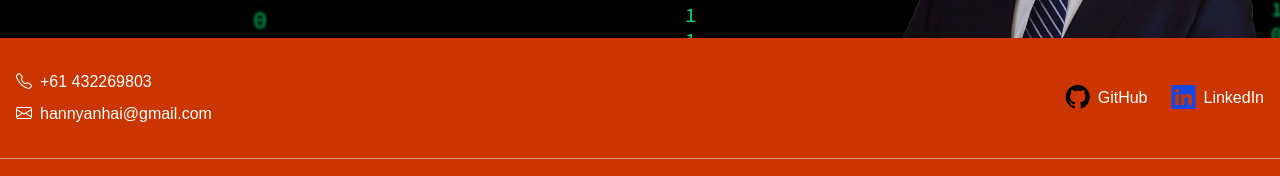
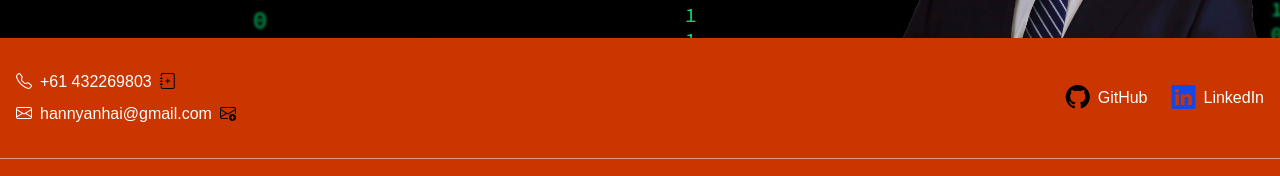
Before and after one commit to Hanny658/Website-Hanny, a Next.js app: page / in a window 1280 px wide. Shown: the part 762-938 px from the top of the page. Built offline with nearby package versions, Linux system fonts and the light colour scheme.

Commit message:
Adding vCard and mailto function to my footer

```diff
--- /dev/null
+++ b/src/components/add-contact.tsx
@@ -0,0 +1,66 @@
+// components/AddContactButton.tsx
+"use client"
+import React, { FC } from "react";
+
+export interface AddContactButtonProps {
+    fullName: string;
+    phone: string;
+    email?: string;
+    fileName?: string;
+    className?: string;
+    children?: React.ReactNode;
+}
+
+/**
+ * AddContactButton
+ *
+ * Click -> trigger a download of the contact .vcf file download for user to save to contact
+ * - Export a .vcf in the standard of vCard 3.0
+ */
+export const AddContactButton: FC<AddContactButtonProps> = ({
+    fullName,
+    phone,
+    email,
+    fileName = "contact",
+    className,
+    children = "Add to Contact",
+}) => {
+    const handleClick = () => {
+        const lines = [
+            "BEGIN:VCARD",
+            "VERSION:3.0",
+            `FN:${fullName}`,
+            `TEL;TYPE=CELL:${phone}`,
+        ];
+        if (email) {
+            lines.push(`EMAIL;TYPE=INTERNET:${email}`);
+        }
+        lines.push("END:VCARD");
+        const vcardText = lines.join("\r\n");
+
+        const blob = new Blob([vcardText], { type: "text/vcard;charset=utf-8" });
+        const url = URL.createObjectURL(blob);
+
+        const a = document.createElement("a");
+        a.href = url;
+        a.download = `${fileName}.vcf`;
+        document.body.appendChild(a);
+        a.click();
+
+        // clean up
+        document.body.removeChild(a);
+        URL.revokeObjectURL(url);
+    };
+
+    return (
+        <button
+            type="button"
+            onClick={handleClick}
+            className={className}
+        >
+            {children}
+        </button>
+    );
+};
+
+export default AddContactButton;
--- a/src/components/footer.tsx
+++ b/src/components/footer.tsx
@@ -1,5 +1,7 @@
 import { FC } from 'react'
 import Link from 'next/link'
+import MailtoLink from './mail-to-link'
+import AddContactButton from './add-contact'
 
 const Footer: FC = () => {
   return (
@@ -9,11 +11,32 @@ const Footer: FC = () => {
         <div className="space-y-2">
           <div className="flex items-center">
             <i className="bi bi-telephone mr-2" aria-hidden="true" />
-            <span>+61 432269803</span>
+            <span>
+              +61 432269803
+              <AddContactButton
+                fullName="Hanny Zhang"
+                phone="+61432269803"
+                email="hannyanhai@gmail.com"
+                fileName="Hanny"
+                className="inline-block px-2 py-0 bg-transparent text-black hover:text-gray-800"
+              >
+                <i className="bi bi-journal-plus"></i>
+              </AddContactButton>
+            </span>
           </div>
           <div className="flex items-center">
             <i className="bi bi-envelope mr-2" aria-hidden="true" />
-            <span>hannyanhai@gmail.com</span>
+            <span>
+              hannyanhai@gmail.com
+              <MailtoLink
+                email="hannyanhai@gmail.com"
+                subject="G'day, Hanny!"
+                body="I saw your personal website and have a interest to have a chat with you."
+                className="inline-block px-2 py-0 bg-transparent text-black hover:text-gray-800"
+              >
+                <i className="bi bi-envelope-plus"></i>
+              </MailtoLink>
+            </span>
           </div>
         </div>
 
--- /dev/null
+++ b/src/components/mail-to-link.tsx
@@ -0,0 +1,46 @@
+// components/mail-to-link.tsx
+"use client"
+import React, { FC } from "react";
+
+export interface MailtoLinkProps {
+    email: string;
+    subject?: string;
+    body?: string;
+    className?: string;
+    children: React.ReactNode;
+}
+
+/**
+ * MailtoLink with string encoding
+ */
+export const MailtoLink: FC<MailtoLinkProps> = ({
+    email,
+    subject = "",
+    body = "",
+    className,
+    children,
+}) => {
+    const params: string[] = [];
+
+    if (subject) {
+        params.push(`subject=${encodeURIComponent(subject)}`);
+    }
+    if (body) {
+        params.push(`body=${encodeURIComponent(body)}`);
+    }
+
+    const href = `mailto:${email}${params.length ? `?${params.join("&")}` : ""}`;
+
+    return (
+        <a
+            href={href}
+            className={className}
+            target="_blank"
+            rel="noopener noreferrer"
+        >
+            {children}
+        </a>
+    );
+};
+
+export default MailtoLink;
```
